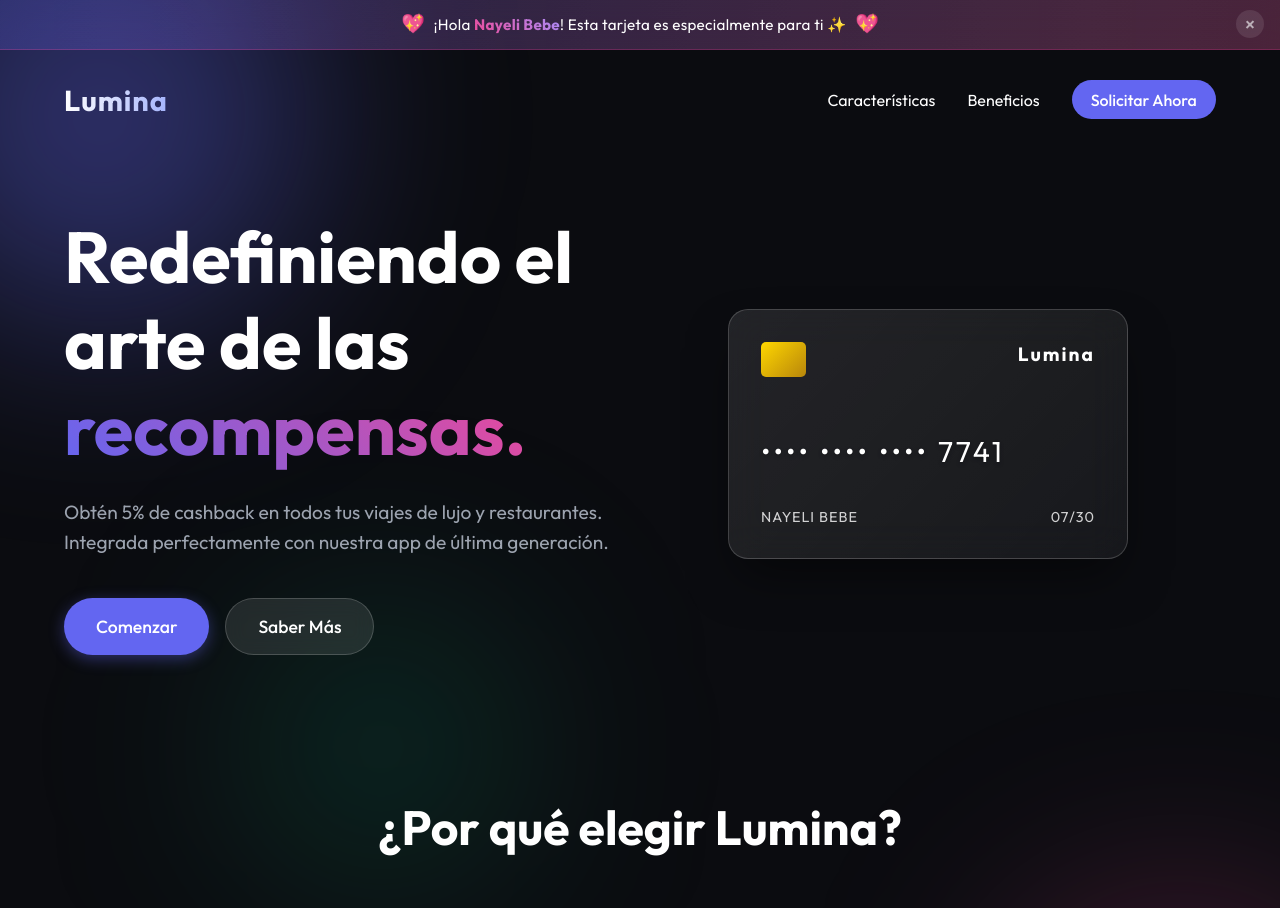
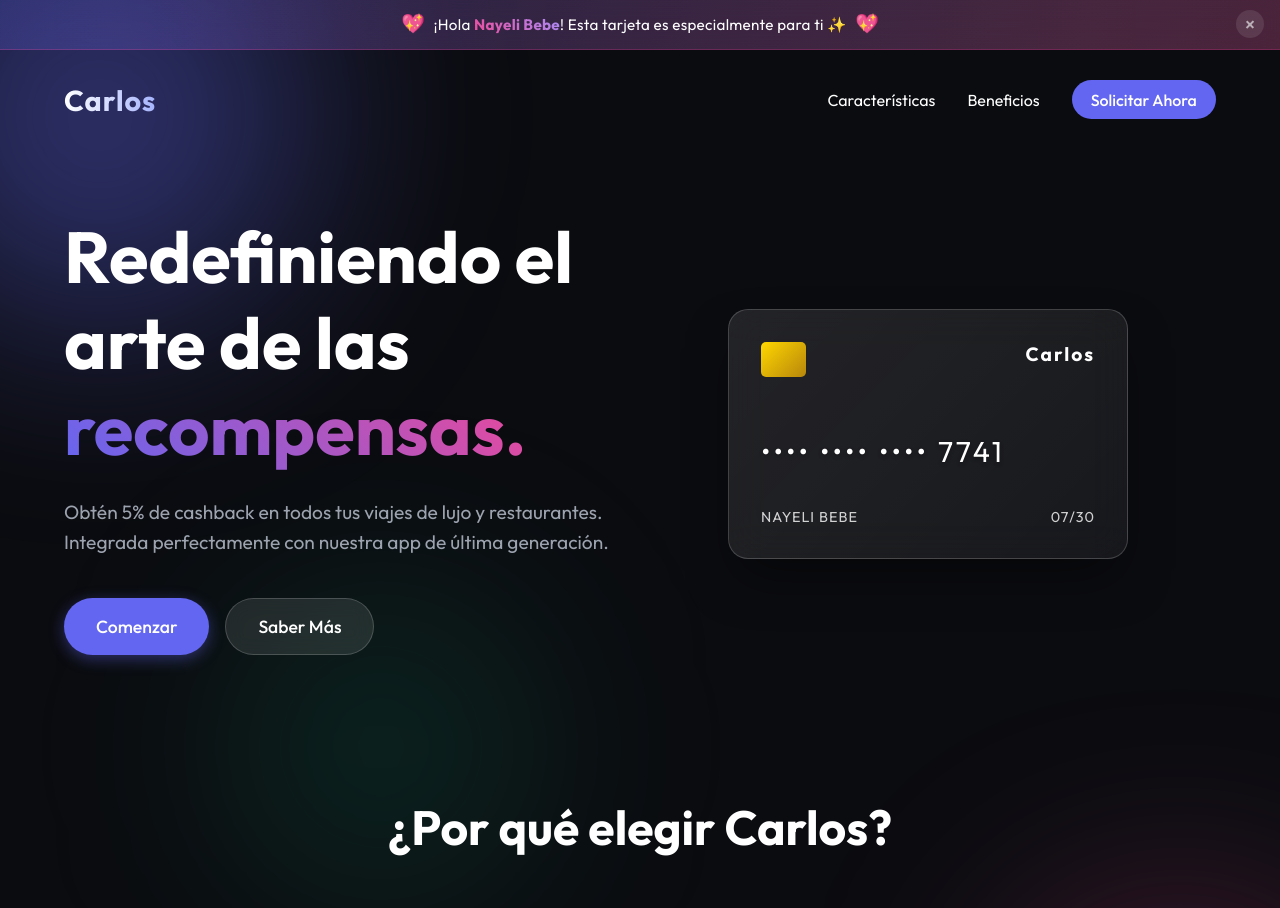
Before and after one commit to Charly-bite/reward-card, a website built with Vite: page index.html in a window 1280 px wide. Shown: the top 908 px of the page. Built offline with nearby package versions, Linux system fonts and the light colour scheme.

Commit message:
feat: rebrand Lumina a Carlos

```diff
--- a/index.html
+++ b/index.html
@@ -4,8 +4,8 @@
     <meta charset="UTF-8" />
     <link rel="icon" type="image/svg+xml" href="/vite.svg" />
     <meta name="viewport" content="width=device-width, initial-scale=1.0" />
-    <title>Lumina - Tarjeta de Recompensas Premium</title>
-    <meta name="description" content="Experimenta el futuro de las recompensas con la tarjeta premium Lumina. Beneficios exclusivos, experiencia de app perfecta y cashback ilimitado." />
+    <title>Carlos - Tarjeta de Recompensas Premium</title>
+    <meta name="description" content="Experimenta el futuro de las recompensas con la tarjeta premium Carlos. Beneficios exclusivos, experiencia de app perfecta y cashback ilimitado." />
     <link rel="preconnect" href="https://fonts.googleapis.com">
     <link rel="preconnect" href="https://fonts.gstatic.com" crossorigin>
     <link href="https://fonts.googleapis.com/css2?family=Outfit:wght@300;400;500;700&display=swap" rel="stylesheet">
@@ -27,7 +27,7 @@
     </div>
 
     <nav class="navbar">
-      <div class="logo">Lumina</div>
+      <div class="logo">Carlos</div>
       <ul class="nav-links">
         <li><a href="#features">Características</a></li>
         <li><a href="#benefits">Beneficios</a></li>
@@ -49,7 +49,7 @@
           <div class="card">
             <div class="card-front">
               <div class="card-chip"></div>
-              <div class="card-logo">Lumina</div>
+              <div class="card-logo">Carlos</div>
               <div class="card-number">•••• •••• •••• 7741</div>
               <div class="card-info">
                 <div class="card-holder">NAYELI BEBE</div>
@@ -66,7 +66,7 @@
     </main>
 
     <section id="features" class="features">
-      <h2 class="section-title">¿Por qué elegir Lumina?</h2>
+      <h2 class="section-title">¿Por qué elegir Carlos?</h2>
       <div class="feature-grid">
         <div class="feature-card">
           <div class="icon">✨</div>
@@ -87,7 +87,7 @@
     </section>
 
     <footer>
-      <p>&copy; 2026 Lumina Financial. Todos los derechos reservados.</p>
+      <p>&copy; 2026 Carlos Financial. Todos los derechos reservados.</p>
       <p class="footer-love">Hecho con 💜 para Nayeli Bebe</p>
     </footer>
 
```
